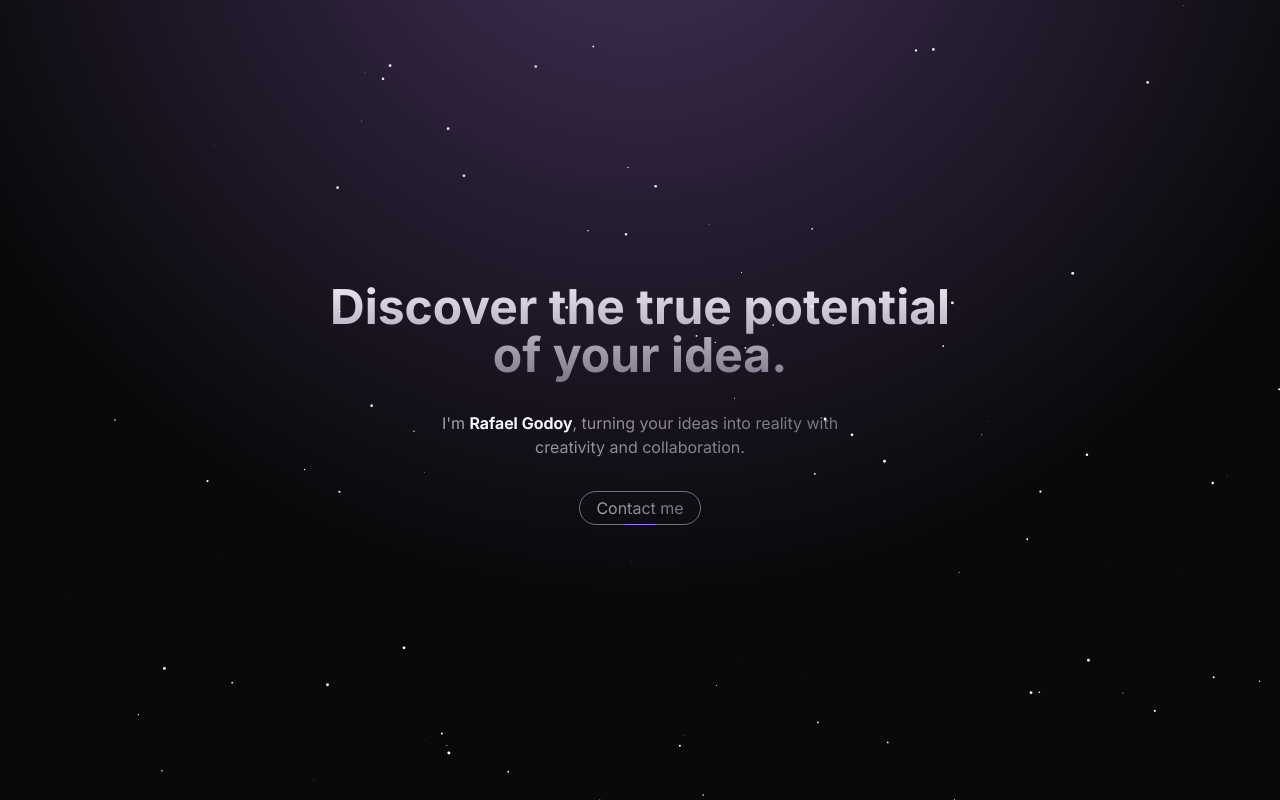
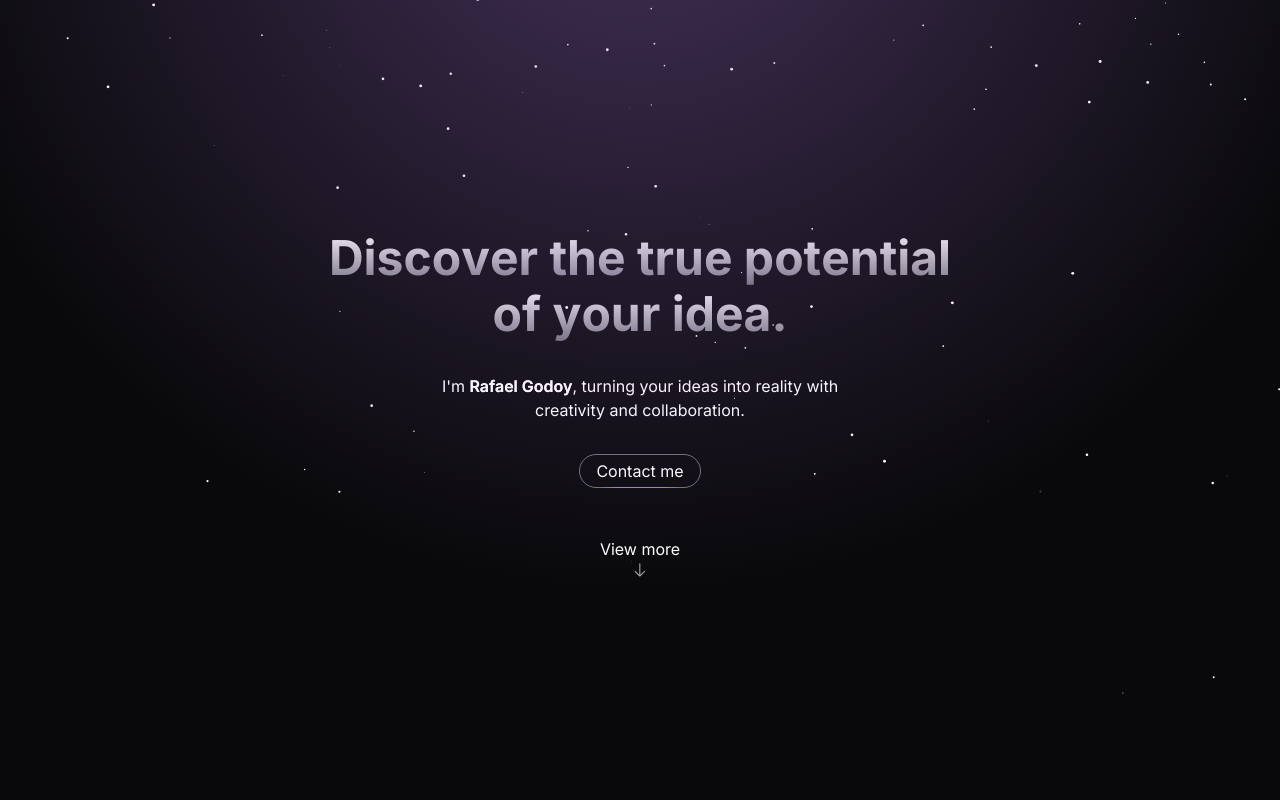
Before and after one commit to rafaelrsi22/godoy-portfolio, a Next.js app: page / in a window 1280 px wide. Built offline with nearby package versions, Linux system fonts and the light colour scheme.

Commit message:
made page transitions

```diff
--- /dev/null
+++ b/src/app/components/FadeIn/index.tsx
@@ -0,0 +1,22 @@
+import { motion } from "framer-motion";
+import React from "react";
+
+interface FadeInProps {
+  duration: number;
+  children: React.ReactNode;
+}
+
+export default function FadeIn({
+  duration,
+  children
+}: FadeInProps) {
+  return (
+    <motion.div
+      initial={{ opacity: 0, y: 20 }}
+      animate={{ opacity: 1, y: 0 }}
+      transition={{ duration }}
+    >
+      {children}
+    </motion.div>
+  );
+}
--- a/src/app/components/GradientButton/index.tsx
+++ b/src/app/components/GradientButton/index.tsx
@@ -1,4 +1,4 @@
-import { useState } from "react";
+import { useEffect, useRef, useState } from "react";
 import GradientText from "../GradientText";
 
 interface GradientButtonProps {
@@ -9,7 +9,6 @@ export default function GradientButton({
   content
 }: GradientButtonProps) {
   const [isHovering, setIsHovering] = useState<boolean>(false);
-
   return (
     <div
       className="mt-8 flex flex-col items-center"
@@ -17,12 +16,12 @@ export default function GradientButton({
       onMouseLeave={() => setIsHovering(false)}
     >
       <button
-        className="px-4 py-1 rounded-full text-transparent bg-clip-text border-[#71717A] border"
+        className={`px-4 py-1 rounded-full transition-all duration-500 ${isHovering ? 'bg-[#AA77E2]' : 'bg-none'} border-[#71717A] border`}
       >
         <GradientText>{content}</GradientText>
       </button>
       <div
-        className={`h-[1px] ${isHovering ? 'w-2/3' : 'w-1/3'} transition-all duration-300 transform -translate-y-[1px]`}
+        className={`h-[1px] w-2/3 transition-all duration-300 transform -translate-y-[1px]`}
         style={{
           background: 'linear-gradient(90deg, #71717A 0%, #AA77E2 22%, #AA77E2 50%, #AA77E2 80%, #71717A 100%)'
         }}
--- a/src/app/components/GradientText/index.tsx
+++ b/src/app/components/GradientText/index.tsx
@@ -2,18 +2,23 @@ import React from "react";
 
 interface GradientTextProps {
   children: React.ReactNode;
+  white?: boolean;
   className?: string;
 }
 
 export default function GradientText({
   children,
-  className
+  className,
+  white
 }: GradientTextProps) {
   return (
     <p
       className={`text-transparent text-center bg-clip-text ${className}`}
       style={{
-        backgroundImage: 'linear-gradient(to right, #A3A3A3, #71717A)'
+        // backgroundImage: 'linear-gradient(to right, #A3A3A3, #71717A)'
+        backgroundImage: white ?
+          'linear-gradient(to right, #A3A3A3, #71717A)' :
+          'linear-gradient(to right, #FFF, #FFF)'
       }}
     >
       {children}
--- a/src/app/components/GradientTitle/index.tsx
+++ b/src/app/components/GradientTitle/index.tsx
@@ -1,4 +1,5 @@
 import React from "react";
+import { motion } from "framer-motion";
 
 interface GradientTitleProps {
   mainTitle?: boolean;
@@ -7,24 +8,78 @@ interface GradientTitleProps {
 
 export default function GradientTitle({
   mainTitle,
-  children
+  children,
 }: GradientTitleProps) {
-  const className = "font-bold text-center text-5xl text-transparent bg-clip-text py-2";
-  const style = {
-    backgroundImage: "linear-gradient(to bottom, #FFFFFF, #71717A)"
+  const className = "font-bold text-center text-5xl py-2";
+
+  const letterAnimation = {
+    hidden: { opacity: 0, y: 50 },
+    visible: (i: number) => ({
+      opacity: 1,
+      y: 0,
+      transition: {
+        opacity: {
+          duration: 0.5,
+          delay: i * 0.05,
+        },
+        y: {
+          type: "spring",
+          stiffness: 100,
+          damping: 10,
+          delay: i * 0.05,
+        },
+      },
+    }),
+  };
+
+  const TitleTag = mainTitle ? "h1" : "h2";
+
+  function processChildren(node: React.ReactNode): React.ReactNodeArray {
+    if (typeof node === "string") {
+      return node.split("");
+    } else if (React.isValidElement(node)) {
+      if (node.type === "br") {
+        return [<br key={Math.random()} />];
+      } else {
+        return processChildren(node.props.children);
+      }
+    } else if (Array.isArray(node)) {
+      return node.flatMap(processChildren);
+    } else {
+      return [];
+    }
   }
 
+  const lettersAndElements = processChildren(children);
+
   return (
-    <>
-    {mainTitle ? (
-      <h1 className={className} style={style}>
-        {children}
-      </h1>
-    ) : (
-      <h2 className={className} style={style}>
-        {children}
-      </h2>
-    )}
-    </>
+    <TitleTag className={className}>
+      {lettersAndElements.map((item, index) => {
+        if (typeof item === "string") {
+          return (
+            <motion.span
+              key={index}
+              custom={index}
+              initial="hidden"
+              animate="visible"
+              variants={letterAnimation}
+              className="py-1"
+              style={{
+                display: "inline-block",
+                backgroundImage:
+                  "linear-gradient(to bottom, #FFFFFF, #71717A)",
+                backgroundClip: "text",
+                WebkitBackgroundClip: "text",
+                color: "transparent",
+              }}
+            >
+              {item === " " ? "\u00A0" : item}
+            </motion.span>
+          );
+        } else {
+          return item;
+        }
+      })}
+    </TitleTag>
   );
 }
--- a/src/app/components/Stars/index.tsx
+++ b/src/app/components/Stars/index.tsx
@@ -9,6 +9,9 @@ class Star {
   y: number;
   radius: number;
   velocity: number;
+  opacity: number;
+  opacityDecrement: number;
+  fadeStart: number;
   context: CanvasRenderingContext2D | null;
   canvas: HTMLCanvasElement;
 
@@ -25,10 +28,13 @@ class Star {
     this.velocity = velocity;
     this.canvas = canvas;
     this.context = canvas.getContext('2d');
+    this.opacity = 1;
+    this.fadeStart = Math.random() * (canvas.height * 0.6) + (canvas.height * 0.4);
+    this.opacityDecrement = Math.random() * 0.01 + 0.005;
   }
 
   public draw() {
-    const { context } = this;
+    const { context, opacity } = this;
 
     if (!context) {
       return console.log("Star context is null.");
@@ -36,17 +42,25 @@ class Star {
 
     context.beginPath();
     context.arc(this.x, this.y, this.radius, 0, Math.PI * 2);
-    context.fillStyle = '#FFF';
+    context.fillStyle = `rgba(255, 255, 255, ${opacity})`;
     context.fill();
   }
 
   public update() {
     this.y += this.velocity;
     this.x += this.velocity;
-    if (this.y > this.canvas.height) {
+
+    if (this.y > this.fadeStart) {
+      this.opacity -= this.opacityDecrement;
+    }
+
+    if (this.y > this.canvas.height || this.opacity <= 0) {
       this.y = 0 - this.radius;
       this.x = Math.random() * this.canvas.width;
+      this.opacity = 1;
+      this.fadeStart = Math.random() * (this.canvas.height * 0.6) + (this.canvas.height * 0.4);
     }
+
     this.draw();
   }
 }
--- /dev/null
+++ b/src/app/components/ViewMoreLink/index.tsx
@@ -0,0 +1,29 @@
+import { GoArrowDown } from "react-icons/go";
+import GradientText from "../GradientText";
+import { useState } from "react";
+
+interface ViewMoreLinkProps {
+  className?: string;
+}
+
+export default function ViewMoreLink({
+  className
+}: ViewMoreLinkProps) {
+  const [isHovering, setIsHovering] = useState<boolean>(false);
+
+  return (
+    <button
+      onMouseEnter={() => setIsHovering(true)}
+      onMouseLeave={() => setIsHovering(false)}
+    >
+      <GradientText className={`flex flex-col items-center ${className}`}>
+        View more
+        <GoArrowDown
+          size={18}
+          color="#A3A3A3"
+          className={`${isHovering ? 'translate-y-2' : ''} transition-all duration-300`}
+        />
+      </GradientText>
+    </button>
+  );
+}
--- a/src/app/page.tsx
+++ b/src/app/page.tsx
@@ -1,10 +1,14 @@
 "use client"
+
+import { motion } from "framer-motion";
 
 import Stars from "./components/Stars";
 import BloomBackground from "./components/BloomBackground";
 import GradientTitle from "./components/GradientTitle";
 import GradientText from "./components/GradientText";
 import GradientButton from "./components/GradientButton";
+import ViewMoreLink from "./components/ViewMoreLink";
+import FadeIn from "./components/FadeIn";
 
 export default function Home() {
   return (
@@ -18,13 +22,21 @@ export default function Home() {
           Discover the true potential<br/>
           of your idea.
         </GradientTitle>
+        <FadeIn duration={2.5}>
           <GradientText className="mt-6">
-          I&apos;m <span className="text-white font-semibold">Rafael Godoy</span>, turning your ideas into reality with<br />
+            I'm <span className="text-white font-semibold">Rafael Godoy</span>, turning your ideas into reality with
+            <br />
             creativity and collaboration.
           </GradientText>
+        </FadeIn>
+        <FadeIn duration={1}>
           <GradientButton
             content="Contact me"
           />
+        </FadeIn>
+        <FadeIn duration={1.5}>
+          <ViewMoreLink className="mt-12" />
+        </FadeIn>
       </main>
     </div>
   );
```
Also changed, not shown: package.json (+6 -4 lines), 1 other file (tests, documents, lock files or other folders). Lines whose indentation alone changed are shown as unchanged.
